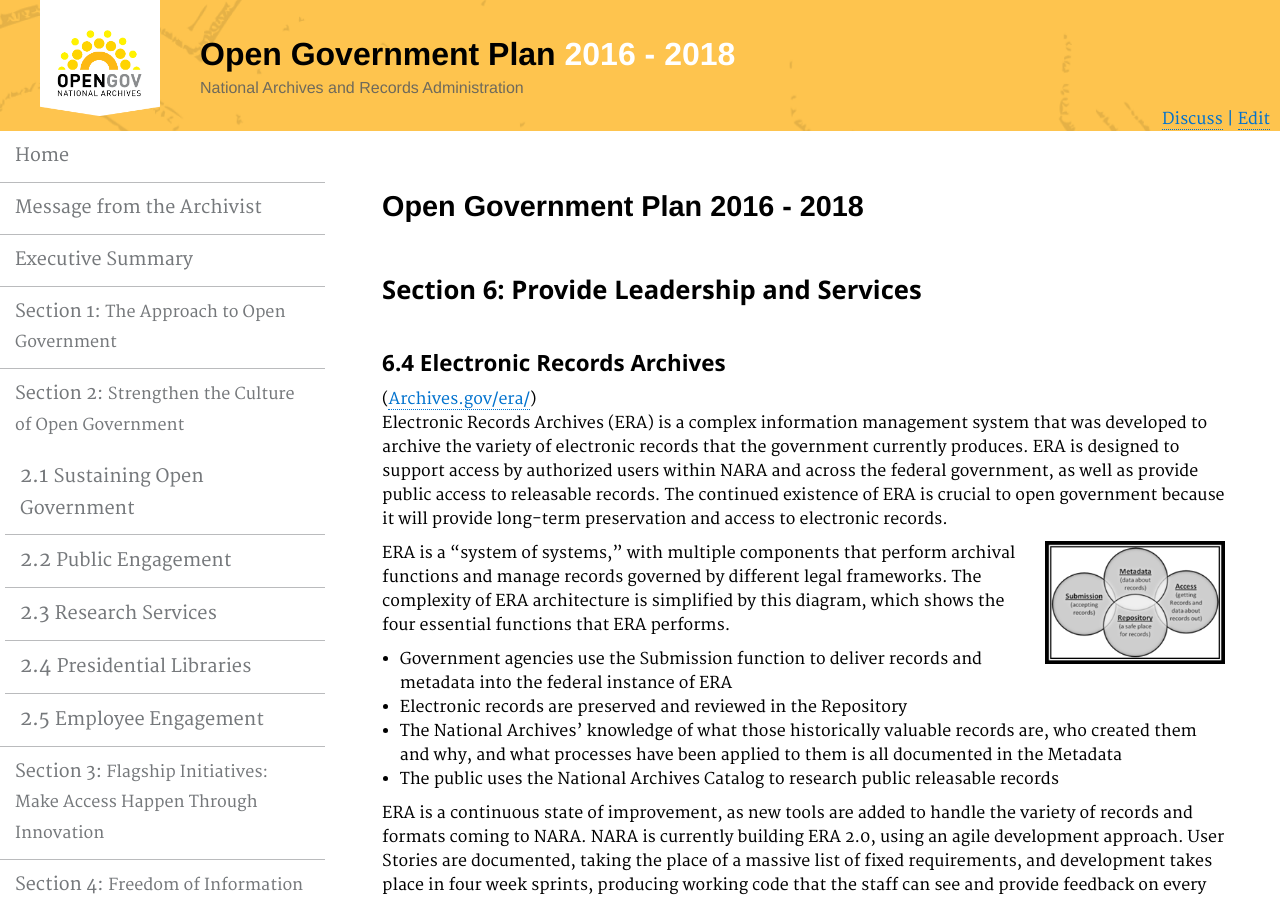
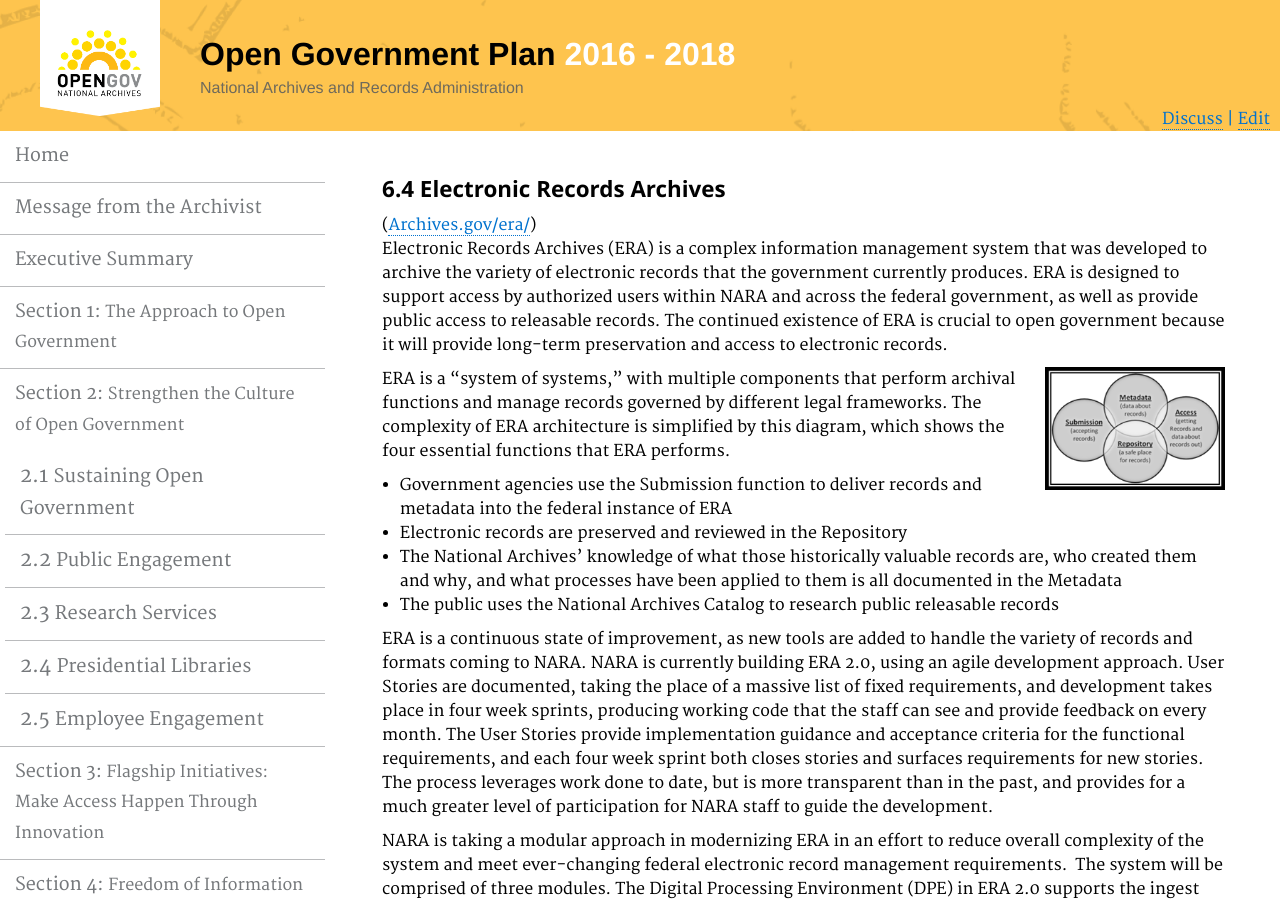
Before and after one commit to usnationalarchives/opengovplan, a Jekyll site: the page built from pages/erecordsarchives.md, in a window 1280 px wide and 900 px high. Built offline with Jekyll 4.4.1, drawn with Linux system fonts in a browser that asks for light colours.

Commit message:
Update erecordsarchives.md
remove top titles

```diff
--- a/pages/erecordsarchives.md
+++ b/pages/erecordsarchives.md
@@ -5,9 +5,6 @@ permalink: /erecordsarchives/
 description: ""
 ---
 
-## Open Government Plan 2016 - 2018
-
-### Section 6: Provide Leadership and Services
 #### 6.4 Electronic Records Archives
 
 
```
